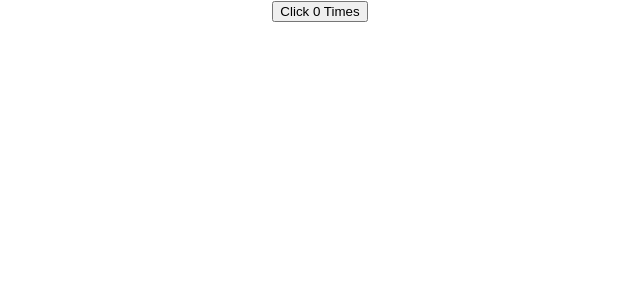
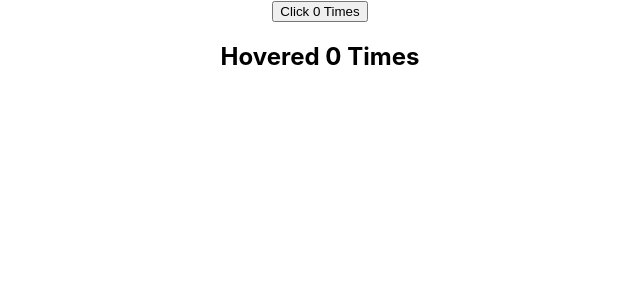
Before and after one commit to GuilhermeFDiniz/codevolution-course, a React (Create React App) app in the folder hello-world/: page / in a window 1280 px wide. Shown: the top 300 px of the page, without its empty margins (320-960 px from the left). Built offline with nearby package versions, Linux system fonts and the light colour scheme.

Commit message:
Creates Hover Counter

```diff
--- a/hello-world/src/App.js
+++ b/hello-world/src/App.js
@@ -1,11 +1,13 @@
 import React, { Component } from 'react';
 import './App.css';
 import ClickCounter from './components/ClickCounter';
+import HoverCounter from './components/HoverCounter';
 
 function App() {
   return (
     <div className="App">
      <ClickCounter/>
+     <HoverCounter/>
     </div>
   );
 }
--- /dev/null
+++ b/hello-world/src/components/HoverCounter.js
@@ -0,0 +1,27 @@
+import React, { Component } from 'react'
+
+class HoverCounter extends Component {
+  constructor(props) {
+    super(props)
+
+    this.state = {
+       count: 0
+    }
+  }
+
+  incrementCount = () => {
+    this.setState(prevState => {
+      return {count: prevState.count +1}
+    })
+  }
+  render() {
+    const {count} = this.state
+    return (
+      <div>
+        <h2 onMouseOver={this.incrementCount}>Hovered {count} Times</h2>
+      </div>
+    )
+  }
+}
+
+export default HoverCounter
```
